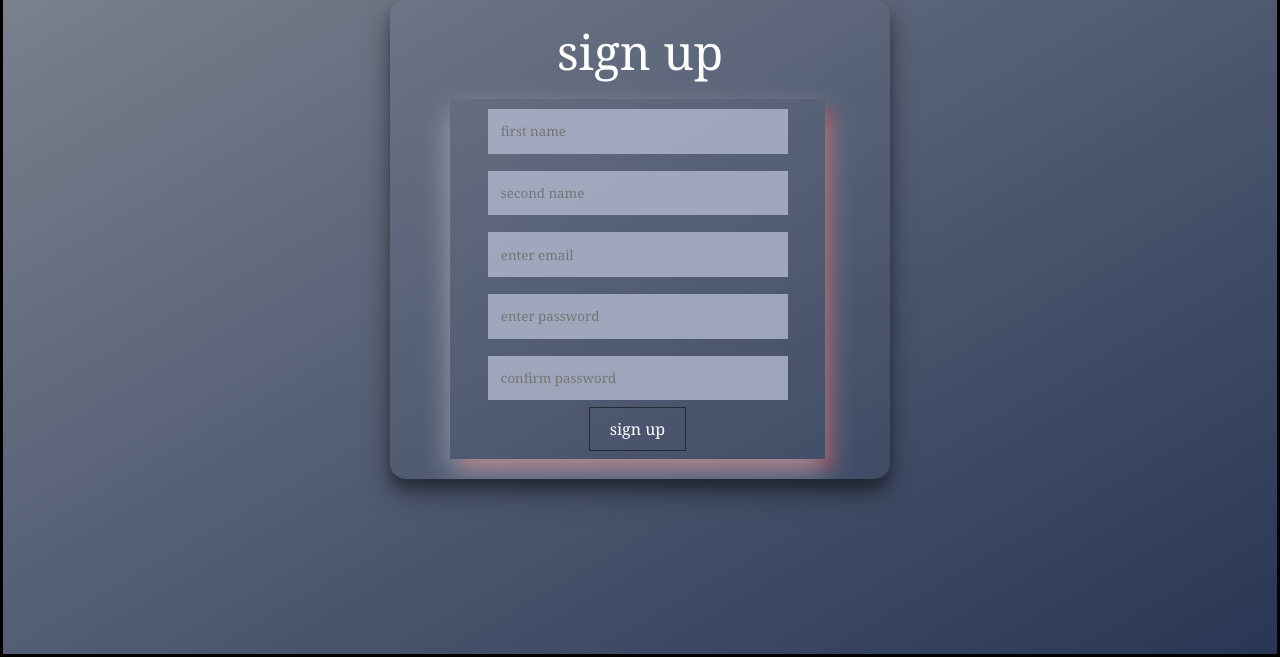
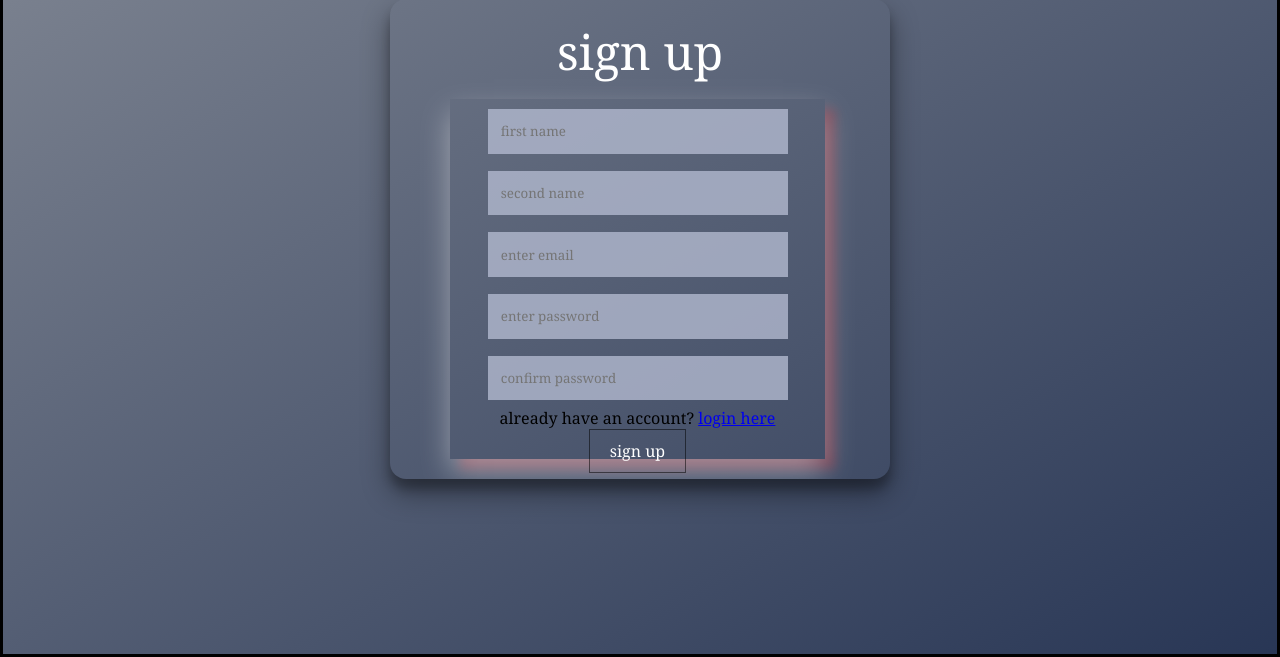
Before and after one commit to KateM27/MyKeja, a Flask app: page /signup in a window 1280 px wide. Shown: the part 143-800 px from the top of the page. Run offline with Flask 2, Linux system fonts and the light colour scheme.

Commit message:
re-designed the login and sighpage.

```diff
--- a/frontend/templates/login.html
+++ b/frontend/templates/login.html
@@ -73,6 +73,7 @@
 
             <button type="submit" class="button">login</button>
         </form>
+        <p>don't have an account? <a id="signup" href="signup">signup</a>
     </section>
 
 </body>
--- a/frontend/templates/signup.html
+++ b/frontend/templates/signup.html
@@ -59,6 +59,9 @@
                 <label for="password2"></label>
                 <input type="password" name="password2" id="password2" placeholder="confirm password">
             </p>
+            <p>
+                already have an account? <a id="login" href="login">login here</a>
+            </p>
 
             <button type="submit" class="button">sign up</button>
         </form>
```
